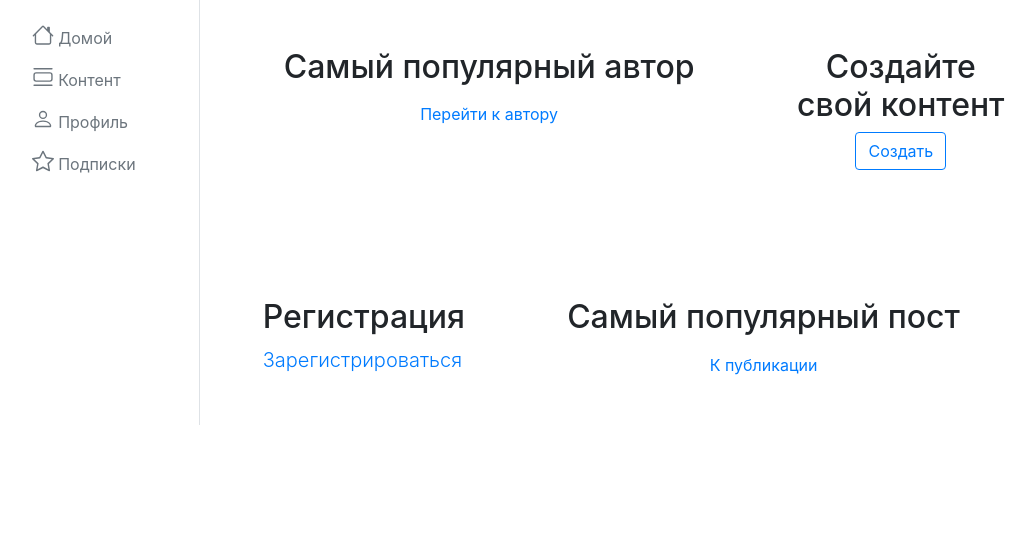
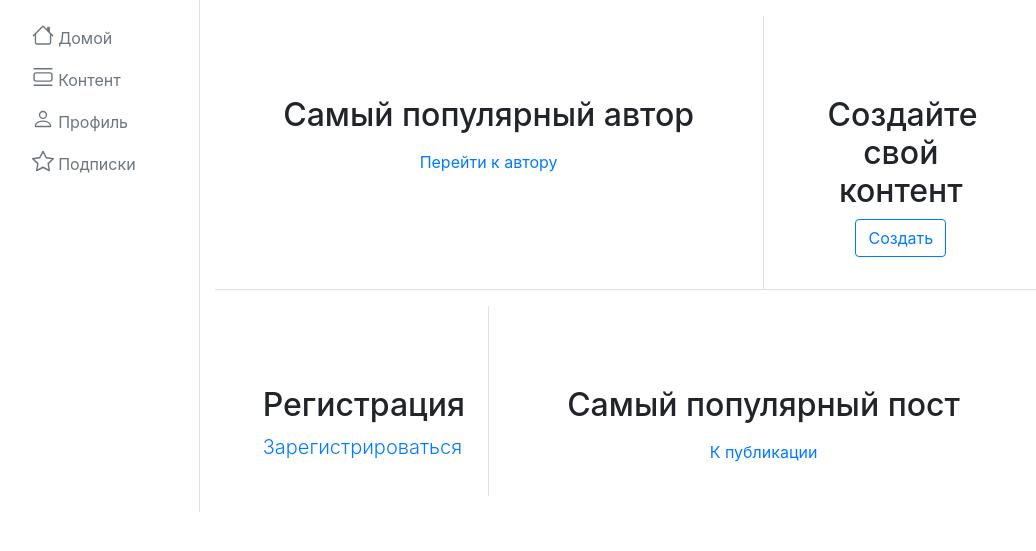
Before and after one commit to YrMstrss/graduate_work, a Django app: template content/templates/content/home.html in a window 1280 px wide. Shown: the part 75-626 px from the top of the page, without its empty margins (107-1143 px from the left). Run offline with Django 5.2, Linux system fonts and the light colour scheme; the template is opened without the code that fills it, so the values that code supplies are empty; some libraries are stand-ins or nearby versions.

Commit message:
front changes

```diff
--- a/content/templates/content/home.html
+++ b/content/templates/content/home.html
@@ -1,15 +1,15 @@
 {% extends 'content/base.html' %}
 
 {% block content %}
-    <div class="d-md-flex flex-md-equal w-100 my-md-3 ps-md-3">
-        <div class="col-8 text-center">
+    <div class="d-md-flex flex-md-equal w-100 my-md-3 ps-md-3 border-bottom">
+        <div class="col-8 text-bg-dark me-md-3 pt-3 px-3 pt-md-5 px-md-5 text-center overflow-hidden border-right">
             <div class="my-3 py-3">
                 <h2 class="display-5">Самый популярный автор</h2>
                 <p class="lead">{{ the_most_popular_author }}</p>
                 <a href="{% url 'user:profile-view' the_most_popular_author.pk %}">Перейти к автору</a>
             </div>
         </div>
-        <div class="col-4 text-center">
+        <div class="col-4 text-bg-dark me-md-3 pt-3 px-3 pt-md-5 px-md-5 text-center overflow-hidden">
             <div class="my-3 p-3">
                 <h2 class="display-5">Создайте свой контент</h2>
                 <a class="btn btn-outline-primary" href="{% url 'publication:create-publication' %}">Создать</a>
@@ -17,7 +17,7 @@
         </div>
     </div>
     <div class="d-md-flex flex-md-equal w-100 my-md-3 ps-md-3">
-        <div class="col-4 text-bg-dark me-md-3 pt-3 px-3 pt-md-5 px-md-5 text-center overflow-hidden">
+        <div class="col-4 text-bg-dark me-md-3 pt-3 px-3 pt-md-5 px-md-5 text-center overflow-hidden border-right">
             <div class="my-3 py-3">
                 <h2 class="display-5">Регистрация</h2>
                 <a class="lead" href="{% url 'user:register' %}">Зарегистрироваться</a>
```
